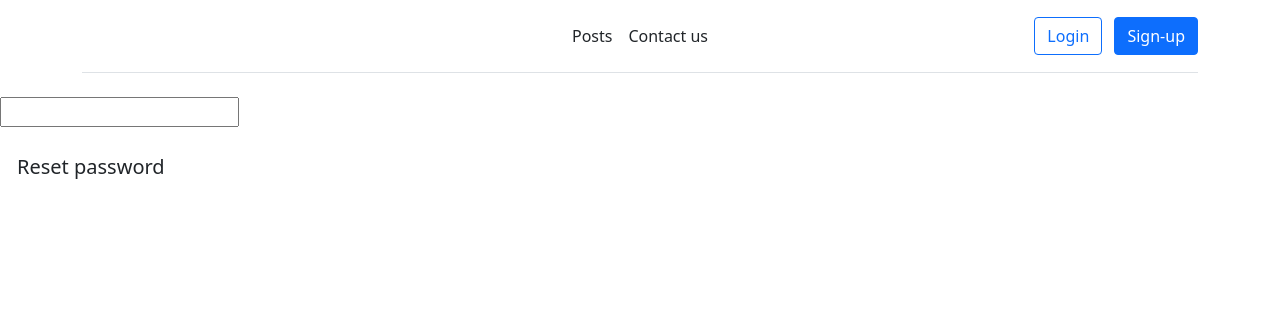
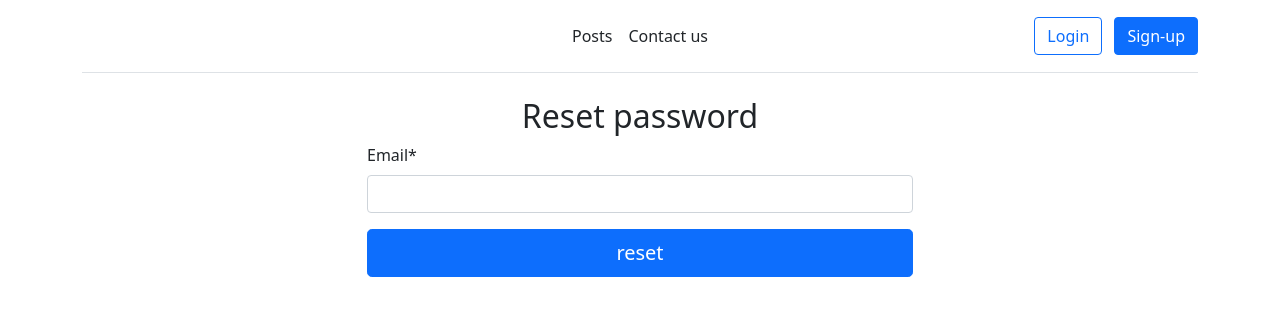
Before and after one commit to andols-dev/djangoblog, a Django app: page /accounts/password_reset/ in a window 1280 px wide. Shown: the top 333 px of the page. Run offline with Django 3.2, Linux system fonts and the light colour scheme; some libraries are stand-ins or nearby versions.

Commit message:
redesign password reset form

```diff
--- a/accounts/templates/accounts/login.html
+++ b/accounts/templates/accounts/login.html
@@ -31,7 +31,8 @@
 <div class="container">
   <h2 class="text-center">Login</h2>
   <div class="row">
-    <div class="col-md-6 offset-md-3"><form method="post">
+    <div class="col-md-6 offset-md-3">
+      <form method="post">
       {% csrf_token %}
       {{form | crispy}}
         <button class="w-100 btn btn-lg btn-primary" type="submit">
--- a/accounts/templates/accounts/password_reset_form.html
+++ b/accounts/templates/accounts/password_reset_form.html
@@ -1,12 +1,20 @@
 {% extends "partials/base.html" %}
 
 {% block content %}
-  <form action="" method="post">
-  {% csrf_token %}
-  {% if form.email.errors %}
-    {{ form.email.errors }}
-  {% endif %}
-      <p>{{ form.email }}</p>
-    <input type="submit" class="btn btn-default btn-lg" value="Reset password">
-  </form>
+{% load crispy_forms_tags %}
+<div class="container">
+  <h2 class="text-center">Reset password</h2>
+  <div class="row">
+    <div class="col-md-6 offset-md-3">
+      <form method="post">
+      {% csrf_token %}
+      {% if form.email.errors %}
+        {{ form.email.errors }}
+      {% endif %}
+      {% csrf_token %}
+      {{form | crispy}}
+        <button class="w-100 btn btn-lg btn-primary" type="submit" class="btn btn-default btn-lg">reset</button>
+      </form></div>
+  </div>
+</div>
 {% endblock %}
```
Also changed, not shown: posts/templates/posts/posts.html (+15 -1 lines).
